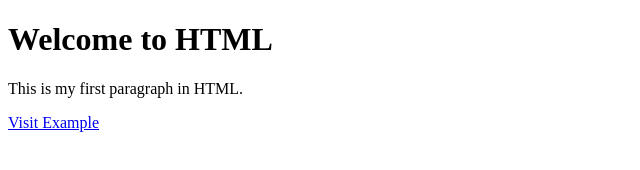
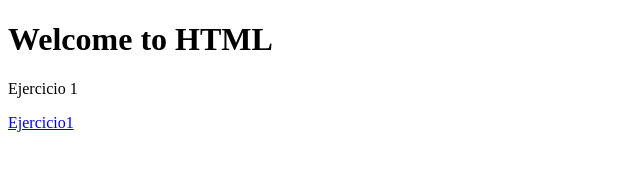
Before and after one commit to ayaessadik45-dotcom/prog2627, a plain HTML site: page index.html in a window 1280 px wide. Shown: the whole page, without its empty margins (0-640 px from the left). Drawn offline with Linux system fonts and the light colour scheme.

Commit message:
Update index.html

```diff
--- a/index.html
+++ b/index.html
@@ -5,7 +5,7 @@
 </head>
 <body>
    <h1>Welcome to HTML</h1>
-   <p>This is my first paragraph in HTML.</p>
-   <a href="https://www.example.com" target="_blank">Visit Example</a>
+   <p>Ejercicio 1</p>
+   <a href="hola.py" target="_blank">Ejercicio1</a>
 </body>
 </html>
```
